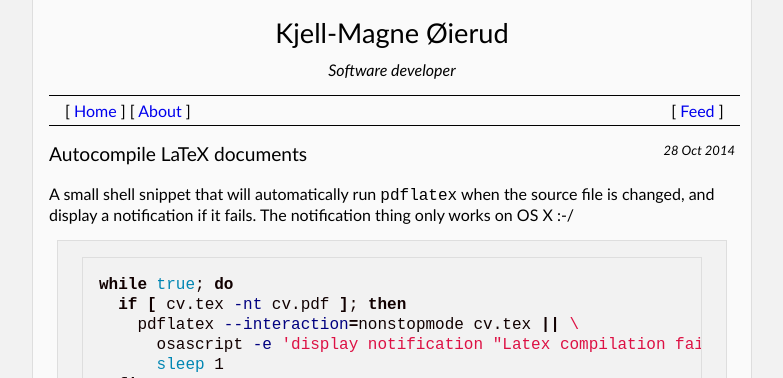
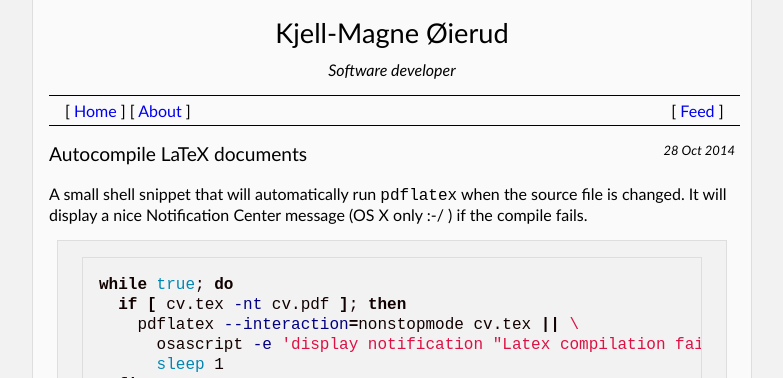
Before and after one commit to kjellm/kjellm.github.com, a Jekyll site: the page built from _posts/2014-10-27-AutocompileLaTeXDocuments.markdown, in a window 1280 px wide. Shown: the top 378 px of the page, without its empty margins (248-1031 px from the left). Built offline with Jekyll 4.4.1, drawn with Linux system fonts in a browser that asks for light colours; Markdown is read by kramdown in place of the engine named in the settings.

Commit message:
Update 2014-10-27-AutocompileLaTeXDocuments.markdown

````diff
--- a/_posts/2014-10-27-AutocompileLaTeXDocuments.markdown
+++ b/_posts/2014-10-27-AutocompileLaTeXDocuments.markdown
@@ -4,7 +4,7 @@ date:       2014-10-28 17:39:00.00000 +01:00
 layout:     bliki
 ---
 
-A small shell snippet that will automatically run `pdflatex` when the source file is changed, and display a notification if it fails. The notification thing only works on OS X :-/
+A small shell snippet that will automatically run `pdflatex` when the source file is changed. It will display a nice Notification Center message (OS X only :-/ ) if the compile fails.
 
 ```sh
 while true; do
````
